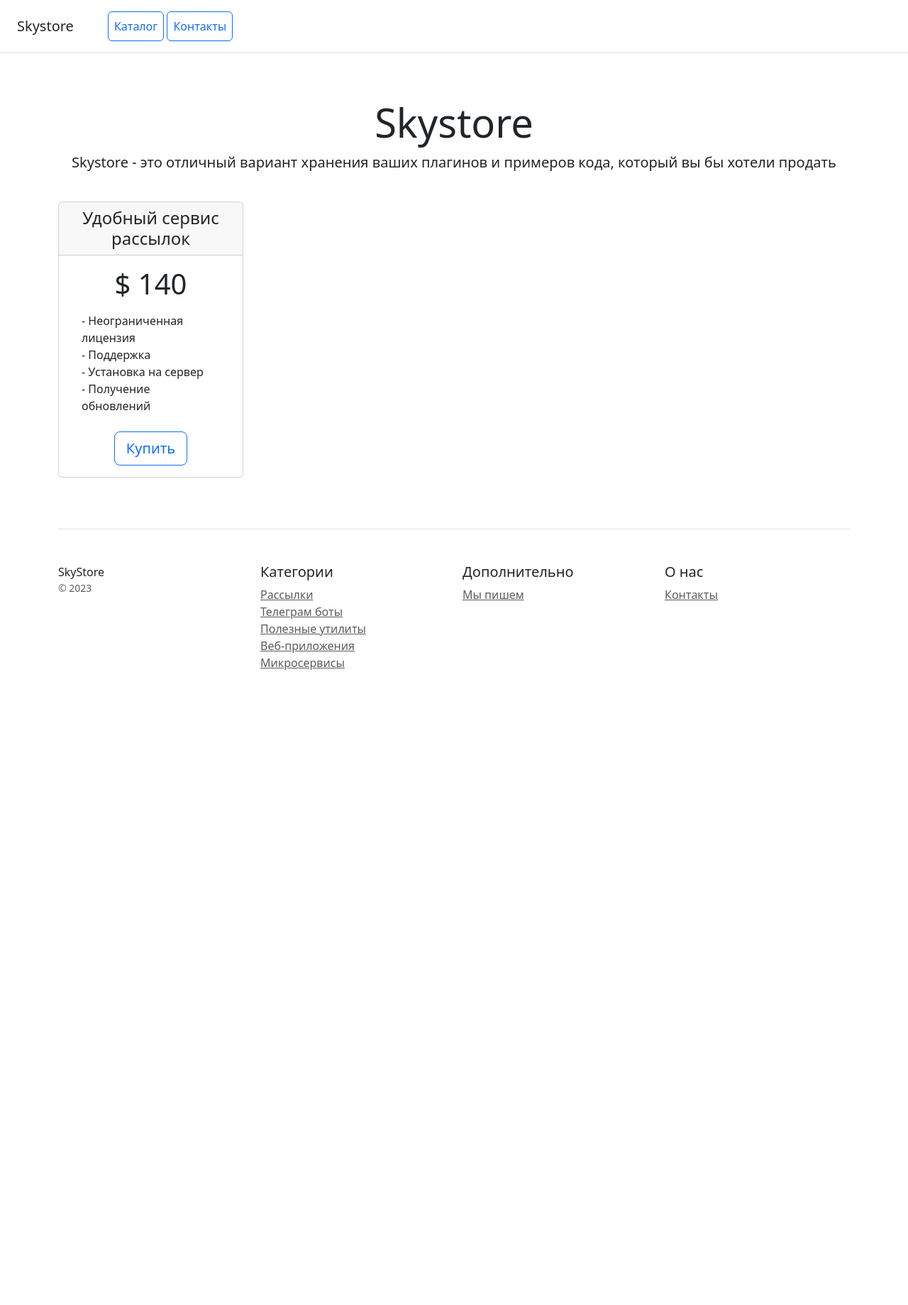
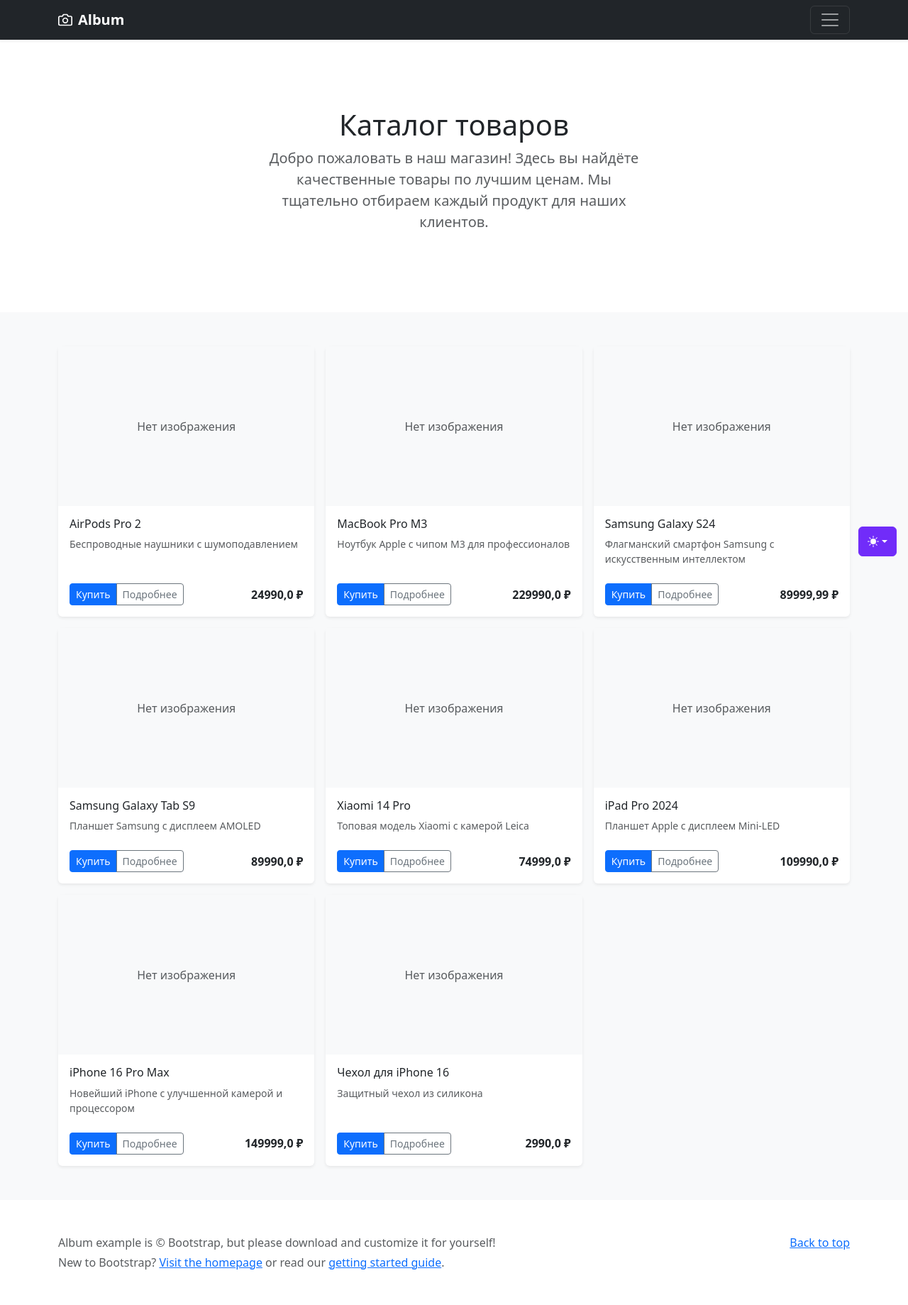
Before and after one commit to Aleksei-Pavlovskii/online_store, a Django app: page /home/ in a window 1280 px wide. Shown: the whole page at 71% size. Before the commit the page ends 944 px from the top, so only its background shows below. Run offline with Django 5.2, Linux system fonts and the light colour scheme; data comes from the database, SQL or seed files in the repository; some libraries are stand-ins or nearby versions.

Commit message:
исправления

```diff
--- a/catalog/templates/catalog/home.html
+++ b/catalog/templates/catalog/home.html
@@ -1,79 +1,49 @@
-<!doctype html>
-<html lang="en">
-<head>
-    <meta charset="utf-8">
-    <meta name="viewport" content="width=device-width, initial-scale=1">
-    <title>Skystore</title>
-    <link rel="stylesheet" type="text/css" href="/static/css/bootstrap.min.css">
+{% extends 'catalog/base.html' %}
 
-</head>
-<body>
-<div class="d-flex flex-column flex-md-row align-items-center p-3 px-md-4 mb-3 bg-white border-bottom box-shadow">
-    <h5 class="my-0 mr-md-auto font-weight-normal">Skystore</h5>
-    <nav class="ms-5">
-        <a class="p-2 btn btn-outline-primary" href="/home/">Каталог</a>
-        <a class="p-2 btn btn-outline-primary" href="/contacts/">Контакты</a>
-    </nav>
-</div>
+{% block content %}
+<div class="album py-5 bg-body-tertiary">
+    <div class="container">
+        <div class="row row-cols-1 row-cols-sm-2 row-cols-md-3 g-3">
+            {% for product in products %}
+            <div class="col">
+                <div class="card shadow-sm border-0 h-100">
+                    <div style="height: 225px; overflow: hidden; background: #f8f9fa;">
+                        {% if product.image %}
+                        <img src="{{ product.image.url }}"
+                             class="w-100 h-100"
+                             alt="{{ product.name }}"
+                             style="object-fit: cover;">
+                        {% else %}
+                        <div class="w-100 h-100 d-flex align-items-center justify-content-center">
+                            <span class="text-muted">Нет изображения</span>
+                        </div>
+                        {% endif %}
+                    </div>
+                    <div class="card-body d-flex flex-column">
+                        <h6 class="card-title">{{ product.name }}</h6>
 
-<div class="pricing-header px-3 py-3 pt-md-5 pb-md-4 mx-auto text-center">
-    <h1 class="display-4">Skystore</h1>
-    <p class="lead">Skystore - это отличный вариант хранения ваших плагинов и примеров кода, который вы бы хотели
-        продать</p>
-</div>
+                        {% if product.description %}
+                        <p class="card-text small text-muted flex-grow-1">
+                            {{ product.description|truncatechars:100 }}
+                        </p>
+                        {% endif %}
 
-<div class="container">
-    <div class="row text-center">
-        <div class="col-3">
-            <div class="card mb-4 box-shadow">
-                <div class="card-header">
-                    <h4 class="my-0 font-weight-normal">Удобный сервис рассылок</h4>
-                </div>
-                <div class="card-body">
-                    <h1 class="card-title pricing-card-title">$ 140</h1>
-                    <ul class="list-unstyled mt-3 mb-4 text-start m-3">
-                        <li>- Неограниченная лицензия</li>
-                        <li>- Поддержка</li>
-                        <li>- Установка на сервер</li>
-                        <li>- Получение обновлений</li>
-                    </ul>
-                    <button type="button" class="btn btn-lg btn-block btn-outline-primary">Купить</button>
+                        <div class="mt-2">
+                            <div class="d-flex justify-content-between align-items-center">
+                                <div class="btn-group">
+                                    <button class="btn btn-sm btn-primary">Купить</button>
+                                    <a class="btn btn-sm btn-outline-secondary"
+                                       href="{% url 'catalog:product_details' product.pk %}"
+                                       role="button">Подробнее</a>
+                                </div>
+                                <span class="fw-bold">{{ product.price }} ₽</span>
+                            </div>
+                        </div>
+                    </div>
                 </div>
             </div>
+            {% endfor %}
         </div>
     </div>
-
-    <footer class="pt-4 my-md-5 pt-md-5 border-top">
-        <div class="row">
-            <div class="col-12 col-md">
-                SkyStore
-                <small class="d-block mb-3 text-muted">&copy; 2023</small>
-            </div>
-            <div class="col-6 col-md">
-                <h5>Категории</h5>
-                <ul class="list-unstyled text-small">
-                    <li><a class="text-muted" href="#">Рассылки</a></li>
-                    <li><a class="text-muted" href="#">Телеграм боты</a></li>
-                    <li><a class="text-muted" href="#">Полезные утилиты</a></li>
-                    <li><a class="text-muted" href="#">Веб-приложения</a></li>
-                    <li><a class="text-muted" href="#">Микросервисы</a></li>
-                </ul>
-            </div>
-            <div class="col-6 col-md">
-                <h5>Дополнительно</h5>
-                <ul class="list-unstyled text-small">
-                    <li><a class="text-muted" href="#">Мы пишем</a></li>
-                </ul>
-            </div>
-            <div class="col-6 col-md">
-                <h5>О нас</h5>
-                <ul class="list-unstyled text-small">
-                    <li><a class="text-muted" href="/contacts/">Контакты</a></li>
-                </ul>
-            </div>
-        </div>
-    </footer>
 </div>
-<script type="text/javascript" src="/static/js/bootstrap.bundle.min.js"></script>
-</body>
-</html>
+{% endblock %}
--- a/catalog/views.py
+++ b/catalog/views.py
@@ -14,7 +14,10 @@ def contacts(request):
 
 
 def home(request):
-    return render(request, "catalog/home.html")
+    context = {
+        "products": Product.objects.all()
+    }
+    return render(request, "catalog/home.html", context)
 
 
 def products_list(request):
```
Also changed, not shown: catalog/templates/catalog/contacts.html (+6 -61 lines), catalog/templates/catalog/product_details.html (+10 -4 lines), 1 other file.
